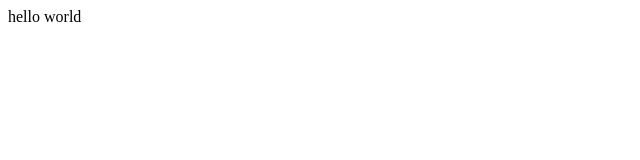
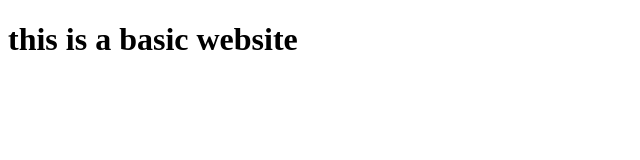
Before and after one commit to hemanthc56/learning-demo, a plain HTML site: page index.html in a window 1280 px wide. Shown: the whole page, without its empty margins (0-640 px from the left). Drawn offline with Linux system fonts and the light colour scheme.

Commit message:
added boiler plate

```diff
--- a/index.html
+++ b/index.html
@@ -1 +1,11 @@
-<p>hello world</p>
+<!DOCTYPE html>
+<html lang="en">
+<head>
+    <meta charset="UTF-8">
+    <meta name="viewport" content="width=device-width, initial-scale=1.0">
+    <title>Document</title>
+</head>
+<body>
+    <h1>this is a basic website</h1>
+</body>
+</html>
```
